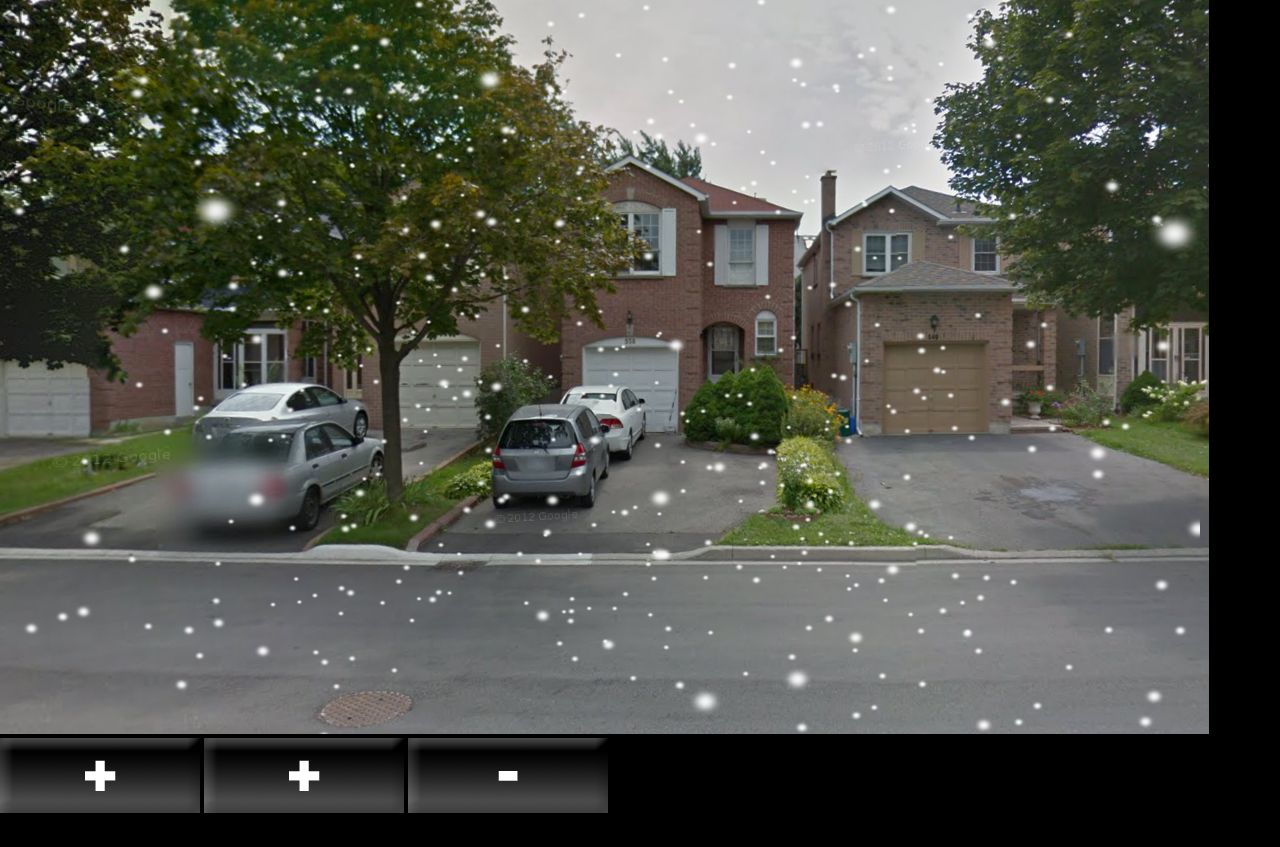
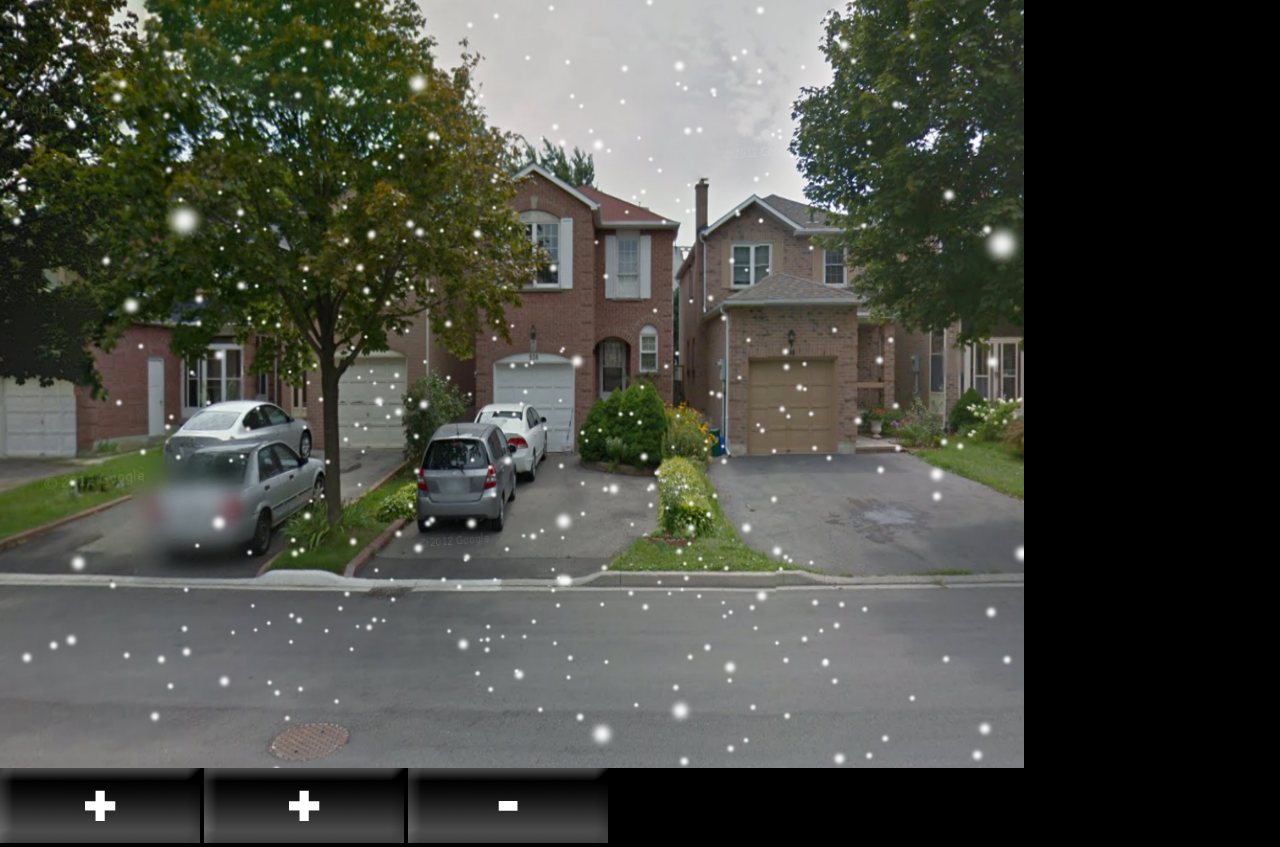
Before and after one commit to pmbuban/snow-html5, a plain HTML site: page index.html in a window 1280 px wide. Before the commit the page ends 817 px from the top, so only its background shows below. Drawn offline with Linux system fonts and the light colour scheme.

Commit message:
resized to fit ipad ratio

```diff
--- a/index.html
+++ b/index.html
@@ -5,7 +5,7 @@
 		<meta charset="utf-8">
 		<link href="style.css" rel="stylesheet" type="text/css">
 	</head>
-	<body onload="canvasSnow.init(700, 1200, 734)">
+	<body onload="canvasSnow.init(700, 'canvasContainer')">
 		<script type="text/javascript" src="js/three.js"></script>
 		<script type="text/javascript" src="js/Snow.js"></script>
 		<script>
@@ -31,15 +31,15 @@ var canvasSnow = (function() {
 	var particleImage = new Image();//THREE.ImageUtils.loadTexture( "img/ParticleSmoke.png" );
 	particleImage.src = 'img/ParticleSmoke.png';
 
-	function init(particleAmount, canvasW, canvasH) {
-		canvasWidth = canvasW;
-		canvasHeight = canvasH;
+	function init(particleAmount, containerId) {
+		container = document.getElementById(containerId);
+
+		canvasWidth = container.offsetWidth;
+		canvasHeight = container.offsetHeight;
 
 		snowAmount=particleAmount;
 
-		container = document.getElementById('canvasContainer');
-
-		camera = new THREE.PerspectiveCamera( 75, 1.333, 1, 10000 );
+		camera = new THREE.PerspectiveCamera( 75, canvasWidth / canvasHeight, 1, 10000 );
 		camera.position.z = 1000;
 
 		scene = new THREE.Scene();
@@ -80,11 +80,11 @@ var canvasSnow = (function() {
 
 
 
-	function setSnow(amount) {
+	function setSnow(amount, containerId) {
 		amount = amount-1;
 		var snowAmount = [100, 300, 500];
 		kill();
-		init(snowAmount[amount], canvasWidth, canvasHeight);
+		init(snowAmount[amount], containerId);
 		renderer.render(scene, camera);
 	}
 
@@ -109,21 +109,21 @@ var canvasSnow = (function() {
 	}
 
 	return {
-		init: function(particleAmount, canvasW, canvasH) {
+		init: function(particleAmount, containerId) {
 			kill();
-			init(particleAmount, canvasW, canvasH);
+			init(particleAmount, containerId);
 		},
-		setSnow: function(amount) {
-			setSnow(amount);
+		setSnow: function(amount, containerId) {
+			setSnow(amount, containerId);
 		}
 	};
 })();
 		</script>
 		<div id="main">
 			<div id="canvasContainer"></div>
-			<input type="image" src="img/plus.png" name="plus" width="200" height="75" onclick="canvasSnow.setSnow(1)">
-			<input type="image" src="img/plus.png" name="plus" width="200" height="75" onclick="canvasSnow.setSnow(2)">
-			<input type="image" src="img/minus.png" name="plus" width="200" height="75" onclick="canvasSnow.setSnow(3)">
+			<input type="image" src="img/plus.png" name="plus" width="200" height="75" onclick="canvasSnow.setSnow(1,'canvasContainer')">
+			<input type="image" src="img/plus.png" name="plus" width="200" height="75" onclick="canvasSnow.setSnow(2,'canvasContainer')">
+			<input type="image" src="img/minus.png" name="plus" width="200" height="75" onclick="canvasSnow.setSnow(3,'canvasContainer')">
 			<img src="img/bg.png" id="streetView" /></img>
 		</div>
 	</body>
--- a/style.css
+++ b/style.css
@@ -3,5 +3,6 @@ html, body {height:100%; width:100%}
 body {background-color: #000000;}
 /*canvas {display:block;background:url(img/bg.png);background-repeat: no-repeat;  }*/
 #streetView {position:absolute; top:0; left:0; z-index: 0;}
-#canvasContainer {position: relative; z-index: 1;}
+#canvasContainer {position: relative; z-index: 1; width: 1024px; height: 768px;}
 #main {position: relative;}
+img {width:1024px; height: 768px;}
```
